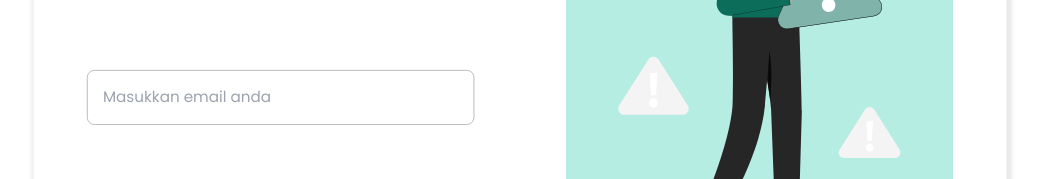
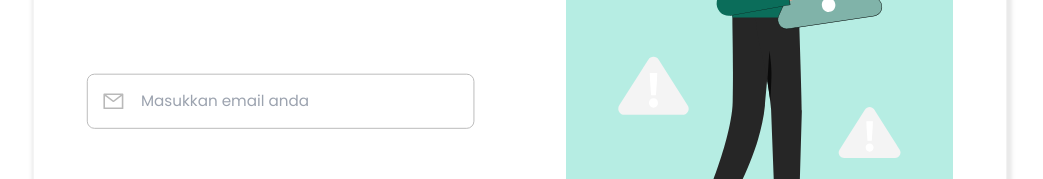
Before and after one commit to team-capstone-1/fe-repro-health, a React (Vite) app: page /forgot-password in a window 1280 px wide. Shown: the part 370-549 px from the top of the page, without its empty margins (120-1163 px from the left). Built offline with nearby package versions, Linux system fonts and the light colour scheme.

Commit message:
refactor: add error message

```diff
--- a/src/views/auth-views/ForgotPassword.jsx
+++ b/src/views/auth-views/ForgotPassword.jsx
@@ -1,9 +1,34 @@
+import { useState } from "react";
 import { useNavigate } from "react-router-dom";
-import { AiOutlineArrowLeft, AiOutlineArrowRight } from "react-icons/ai";
+import { AiOutlineMail, AiOutlineArrowLeft, AiOutlineArrowRight } from "react-icons/ai";
 import forgotPasswordIllus from "@/assets/forgot-password-illustration.svg";
+import { useForm } from "react-hook-form";
+import * as yup from "yup";
+import { yupResolver } from "@hookform/resolvers/yup";
 
 const ForgotPassword = () => {
   const navigate = useNavigate();
+
+  const [isFocusEmail, setIsFocusEmail] = useState(false);
+
+  const schema = yup.object().shape({
+    email: yup
+      .string()
+      .required("Email harus diisi")
+      .email("Email harus sesuai")
+      .oneOf(["dummy@example.com"], "Email tidak valid"),
+  });
+
+  const {
+    register,
+    formState: { errors },
+    handleSubmit,
+  } = useForm({
+    resolver: yupResolver(schema),
+  });
+  const onSubmitHandler = (data) => {
+    console.log(data);
+  };
 
   return (
     <section className="flex h-screen items-center justify-center xl:scale-95">
@@ -14,7 +39,7 @@ const ForgotPassword = () => {
             <p className="text-base font-semibold text-grey-900">Kembali</p>
           </button>
           <div className="mt-[26px] grid grid-cols-1 items-center gap-24 lg:grid-cols-2">
-            <form id="forgot-password-form" className="flex flex-col gap-12 lg:gap-20">
+            <form onSubmit={handleSubmit(onSubmitHandler)} id="forgot-password-form" className="flex flex-col gap-12 lg:gap-20">
               {/* Title */}
               <div>
                 <h3 className="text-grey-900">Lupa Kata Sandi Anda</h3>
@@ -27,20 +52,47 @@ const ForgotPassword = () => {
 
               {/* Email */}
               <div>
-                <input
-                  id="email"
-                  type="email"
-                  className="block w-full rounded-lg border border-grey-100 p-4 text-base text-grey-100 focus:border-grey-900 focus:text-grey-900 focus:outline-none focus:ring-1 focus:ring-grey-900"
-                  placeholder="Masukkan email anda"
-                />
+                <div className="relative mt-2">
+                    <div className="absolute inset-y-0 start-0 flex items-center ps-4">
+                      <AiOutlineMail
+                        color={`${
+                          isFocusEmail
+                            ? "#0d0d0d"
+                            : errors.email
+                            ? "#fc4547"
+                            : "#b9b9b9"
+                        }`}
+                        size={24}
+                      />
+                    </div>
+                    <input
+                      {...register("email")}
+                      onFocus={() => {
+                        setIsFocusEmail(true);
+                      }}
+                      onBlur={() => setIsFocusEmail(false)}
+                      id="email"
+                      type="email"
+                      className={`block w-full rounded-lg border p-4 pe-8 ps-14 text-base focus:border-grey-900 focus:text-grey-900 focus:outline-none focus:ring-1 focus:ring-grey-900 ${
+                        errors.email
+                          ? "border-[#fc4547] text-[#fc4547]"
+                          : "border-grey-100 text-grey-100"
+                      }`}
+                      placeholder="Masukkan email anda"
+                    />
+                </div>
+                <span className=" text-xs text-red-500">
+                  {errors.email?.message}
+                </span>
               </div>
+
 
               {/* Button */}
               <div>
                 <button
                   id="submit-button"
                   type="submit"
-                  onClick={() => navigate("/verify")}
+                  // onClick={() => navigate("/verify")}
                   className="flex w-full items-center justify-center gap-2 rounded-lg bg-green-500 px-8 py-4 text-base font-semibold text-grey-10 hover:bg-green-600"
                 >
                   Lanjut
--- a/src/views/auth-views/Verify.jsx
+++ b/src/views/auth-views/Verify.jsx
@@ -3,21 +3,50 @@ import { useNavigate } from "react-router-dom";
 import { AiOutlineArrowLeft } from "react-icons/ai";
 import { IoSend } from "react-icons/io5";
 import codeVerifyIllus from "@/assets/code-verify-illustration.svg";
+import { useForm } from "react-hook-form";
+import * as yup from "yup";
+import { yupResolver } from "@hookform/resolvers/yup";
 
 const Verify = () => {
   const navigate = useNavigate();
   const [isFocusCode, setIsFocusCode] = useState(false);
 
+  const schema = yup.object().shape({
+    code: yup
+      .string()
+      .required("Kode Verifikasi harus diisi")
+      .oneOf(["123456"], "Kode Verifikasi salah"),
+  });
+
+  const {
+    register,
+    formState: { errors },
+    handleSubmit,
+  } = useForm({
+    resolver: yupResolver(schema),
+  });
+  const onSubmitHandler = (data) => {
+    console.log(data);
+  };
+
   return (
     <section className="flex h-screen items-center justify-center xl:scale-95">
       <div className="base-container">
         <div className="mx-auto max-w-[1200px] rounded-lg bg-white p-8 shadow-none md:p-16 md:shadow-[2px_2px_4px_4px_rgba(186,186,186,0.3)]">
-          <button id="back-button" onClick={() => navigate(-1)} className="flex gap-3">
+          <button
+            id="back-button"
+            onClick={() => navigate(-1)}
+            className="flex gap-3"
+          >
             <AiOutlineArrowLeft color="#989898" size={24} />
             <p className="text-base font-semibold text-grey-900">Kembali</p>
           </button>
           <div className="mt-[26px] grid grid-cols-1 items-center gap-24 lg:grid-cols-2">
-            <form id="verify-form" className="flex flex-col gap-12 lg:gap-20">
+            <form
+              onSubmit={handleSubmit(onSubmitHandler)}
+              id="verify-form"
+              className="flex flex-col gap-12 lg:gap-20"
+            >
               {/* Title */}
               <div>
                 <h3 className="text-grey-900">Masukkan Kode Verifikasi</h3>
@@ -31,11 +60,16 @@ const Verify = () => {
               <div>
                 <div className="relative mt-2">
                   <input
+                    {...register("code")}
                     onFocus={() => setIsFocusCode(true)}
                     onBlur={() => setIsFocusCode(false)}
                     id="code-verify"
                     type="number"
-                    className="block w-full rounded-lg border border-grey-100 bg-gray-50 p-4 pe-14 text-base text-grey-100 focus:border-grey-900 focus:text-grey-900 focus:outline-none focus:ring-1 focus:ring-grey-900"
+                    className={`block w-full rounded-lg border bg-gray-50 p-4 pe-14 text-base focus:border-grey-900 focus:text-grey-900 focus:outline-none focus:ring-1 focus:ring-grey-900 ${
+                      errors.code
+                        ? "border-[#fc4547] text-[#fc4547]"
+                        : "border-grey-100 text-grey-100"
+                    }`}
                     placeholder="Masukkan kode verifikasi"
                   />
                   <button
@@ -44,13 +78,25 @@ const Verify = () => {
                     className="absolute inset-y-0 end-0 flex items-center pe-4"
                   >
                     <IoSend
-                      color={`${isFocusCode === false ? "#686868" : "#0d0d0d"}`}
+                      color={`${
+                        isFocusCode
+                          ? "#0d0d0d"
+                          : errors.code
+                          ? "#fc4547"
+                          : "#b9b9b9"
+                      }`}
                       size={24}
                     />
                   </button>
                 </div>
+                <span className="text-xs text-red-500">
+                  {errors.code?.message}
+                </span>
                 <div className="mt-4">
-                  <button id="get-code" className="text-base font-medium text-grey-300">
+                  <button
+                    id="get-code"
+                    className="text-base font-medium text-grey-300"
+                  >
                     Kirim ulang kode
                   </button>
                 </div>
```
